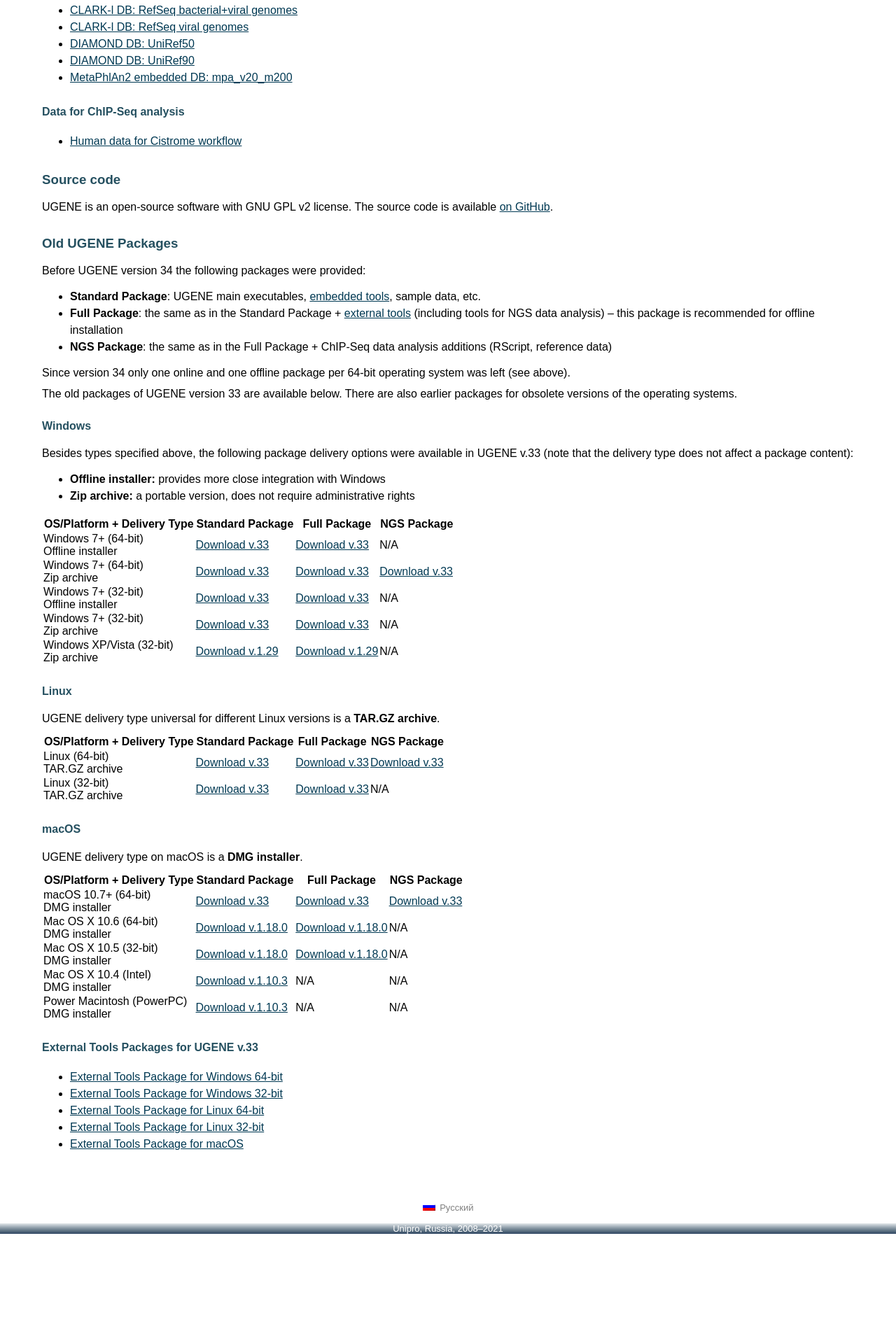
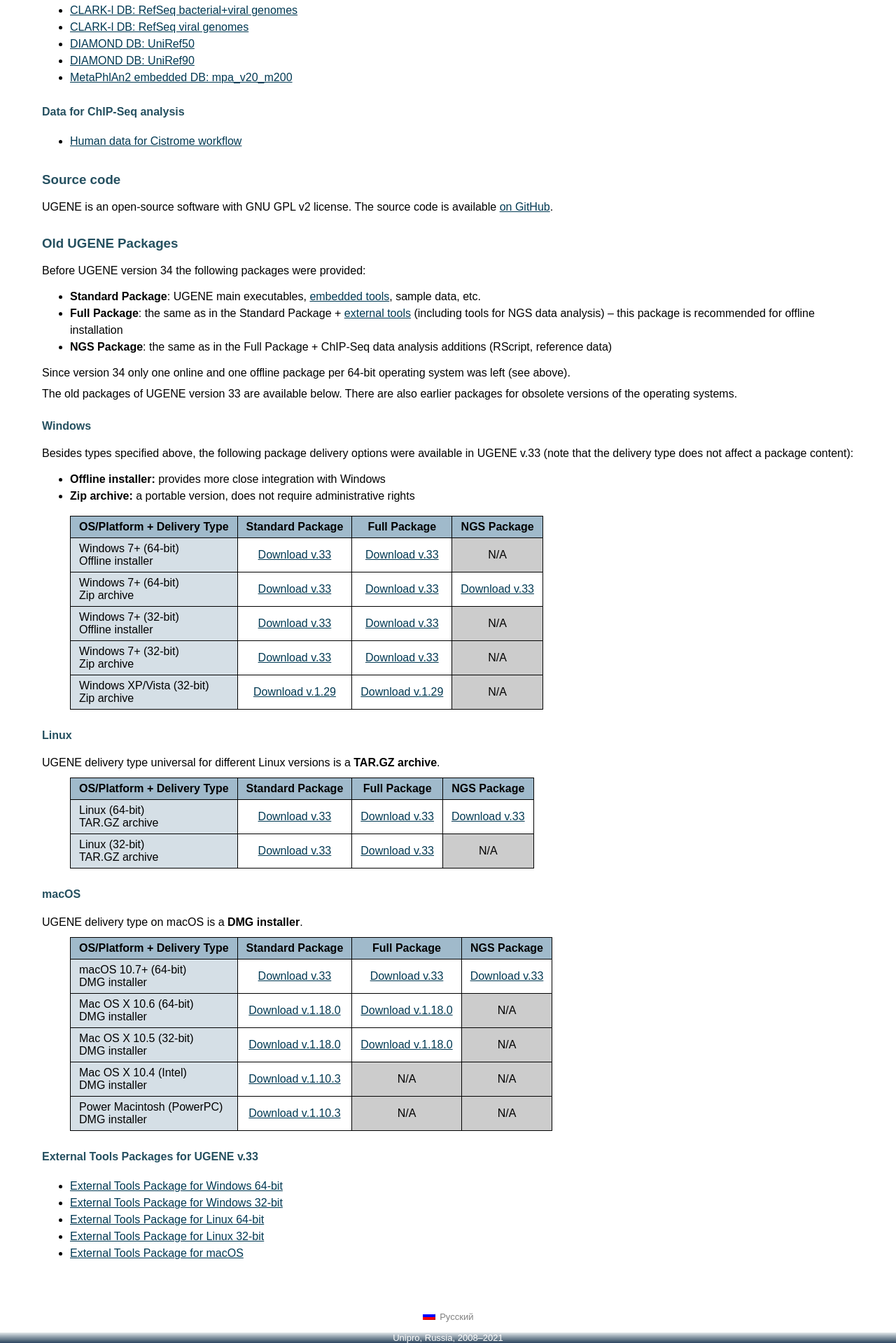
Before and after one commit to ugeneunipro/ugeneunipro.github.io, a Jekyll site: the page built from docs/download-all.html, in a window 1280 px wide. Shown: the part 1233-3152 px from the top of the page at 70% size. Built offline with Jekyll 4.4.1, drawn with Linux system fonts in a browser that asks for light colours; before the commit the page ends 2996 px from its top, so only the background shows below that.

Commit message:
Add more download links + styles tune-up

```diff
--- a/docs/_config.yml
+++ b/docs/_config.yml
@@ -3,6 +3,11 @@
 # Download links
 ugene:
   doc_version: "38"
+  download_link_ugene_latest_linux_x86_64_portable: "https://github.com/ugeneunipro/ugene/releases/download/38.1/ugene-38.1-linux-x86-64.tar.gz"
+  download_link_ugene_latest_mac_x86_64_portable: "https://github.com/ugeneunipro/ugene/releases/download/38.1/ugene-38.1-mac-x86-64.dmg"
+  download_link_ugene_latest_sources_gz: "https://github.com/ugeneunipro/ugene/archive/refs/tags/38.1.tar.gz"
+  download_link_ugene_latest_sources_zip: "https://github.com/ugeneunipro/ugene/archive/refs/tags/38.1.zip"
+  download_link_ugene_latest_win_x86_64: "https://github.com/ugeneunipro/ugene/releases/download/38.1/ugene-38.1-win-x86-64.exe"
   download_link_ugene_latest_win_x86_64_portable: "https://github.com/ugeneunipro/ugene/releases/download/38.1/ugene-38.1-win-x86-64-portable.zip"
 
 exclude:
--- a/docs/_sass/body.scss
+++ /dev/null
@@ -1,56 +0,0 @@
-html {
-  height: 100%;
-}
-body {
-  background-color: white;
-  font-family: Arial, sans-serif;
-  margin: 0;
-  padding: 0;
-  height: 100%;
-
-  .full-height-page {
-    width: 100%;
-    min-height: 100%;
-    position: relative;
-  }
-
-  img {
-    border: 0;
-  }
-
-  h1, h2, h3, h4, h5 {
-    font-family: sans-serif, verdana, arial, helvetica;
-    color: #255060;
-  }
-
-  h2 {
-    font-size: 24px;
-  }
-
-  table {
-    border: 0;
-
-    td {
-      padding: 0;
-    }
-  }
-
-  main {
-    margin-top: 50px;
-    margin-left: 60px;
-    margin-right: 60px;
-    padding-bottom: 100px;
-  }
-
-  footer {
-    position: absolute;
-    bottom: 0;
-    height: 45px;
-    width: 100%;
-  }
-
-  .emphasize_words {
-    font-weight: bold;
-    color: #395968;
-  }
-}
--- a/docs/_sass/header.scss
+++ b/docs/_sass/header.scss
@@ -101,6 +101,7 @@
 
       li {
         min-width: 150px;
+        width: calc(100% - 40px);
         padding-left: 10px;
         padding-right: 30px;
       }
--- /dev/null
+++ b/docs/_sass/main.scss
@@ -0,0 +1,23 @@
+html {
+  height: 100%;
+}
+
+.full-height-page {
+  width: 100%;
+  min-height: 100%;
+  position: relative;
+}
+
+main {
+  margin-top: 50px;
+  margin-left: 60px;
+  margin-right: 60px;
+  padding-bottom: 100px;
+}
+
+footer {
+  position: absolute;
+  bottom: 0;
+  height: 45px;
+  width: 100%;
+}
--- a/docs/_sass/pages/download.scss
+++ b/docs/_sass/pages/download.scss
@@ -39,4 +39,56 @@
   ul.general_content {
     line-height: 150%;
   }
+
+  table.general_content {
+    margin-left: 40px;
+    border: 1px solid black;
+    border-collapse: collapse;
+  }
+
+  table.general_content th {
+    border: 1px solid black;
+    font-weight: bold;
+    padding: 6px 12px 6px 12px;
+    text-align: center;
+    background-color: #a0bacb;
+  }
+
+  table.general_content th:first-child {
+    text-align: left;
+  }
+
+  table.general_content td {
+    border: 1px solid black;
+    font-weight: normal;
+    padding: 6px 12px 6px 12px;
+    text-align: center;
+  }
+
+  table.general_content td:first-child {
+    text-align: left;
+    background-color: #d5dfe6;
+  }
+
+  td.obsolete_data {
+    background-color: #cccccc;
+  }
+
+  div.tutorial_step {
+    margin-top: 40px;
+  }
+
+  div.tutorial_step_header {
+    font-weight: bold;
+  }
+
+
+  .download_page_main a {
+    color: #003953;
+  }
+
+  .emphasize_words {
+    font-weight: bold;
+    color: #395968;
+  }
 }
--- a/docs/assets/css/site.scss
+++ b/docs/assets/css/site.scss
@@ -1,13 +1,42 @@
 ---
 ---
 
-@import 'body';
+@import 'footer';
 @import 'header';
-@import 'footer';
 @import 'links';
+@import 'main';
 @import 'pages/changelist';
 @import 'pages/documentation';
 @import 'pages/download';
 @import 'pages/index';
 @import 'pages/podcast';
 @import 'pages/support';
+
+
+body {
+  background-color: white;
+  font-family: Arial, sans-serif;
+  margin: 0;
+  padding: 0;
+  height: 100%;
+
+  img {
+    border: 0;
+  }
+
+  h1, h2, h3, h4, h5 {
+    color: #255060;
+  }
+
+  h2 {
+    font-size: 24px;
+  }
+
+  table {
+    border: 0;
+
+    td {
+      padding: 0;
+    }
+  }
+}
--- a/docs/download-all.html
+++ b/docs/download-all.html
@@ -23,13 +23,21 @@
             <h3 class="general_content">Offline Installers And Portable Packages</h3>
             <div class="general_content">Complete UGENE packages for offline installation with external tools included.</div>
             <ul class="general_content">
-                <li><a href="http://ugene.net/downloads/ugene_latest_win_x86_64_full.html">UGENE Offline Installer for Windows 64-bit</a></li>
+                <li>
+                    <!--suppress HtmlUnknownTarget -->
+                    <a href="{{site.ugene.download_link_ugene_latest_win_x86_64}}">UGENE Offline Installer for Windows 64-bit</a></li>
                 <li>
                     <!--suppress HtmlUnknownTarget -->
                     <a href="{{site.ugene.download_link_ugene_latest_win_x86_64_portable}}">UGENE Portable Package for Windows 64-bit</a>
                 </li>
-                <li><a href="http://ugene.net/downloads/ugene_latest_linux_x11_x86-64_full.html">UGENE Portable Package for Linux 64-bit</a></li>
-                <li><a href="http://ugene.net/downloads/ugene_get_latest_mac_x86_64_full.html">UGENE Offline Installer for macOS</a></li>
+                <li>
+                    <!--suppress HtmlUnknownTarget -->
+                    <a href="{{site.ugene.download_link_ugene_latest_linux_x86_64_portable}}">UGENE Portable Package for Linux 64-bit</a>
+                </li>
+                <li>
+                    <!--suppress HtmlUnknownTarget -->
+                    <a href="{{site.ugene.download_link_ugene_latest_mac_x86_64_portable}}">UGENE Offline Installer for macOS</a>
+                </li>
             </ul>
             <h3 id="en_data_analysis_tools" class="general_content">External Tools (third-party)</h3>
             <div class="general_content">UGENE provides GUI for a lot of popular command-line bioinformatics tools.&nbsp;<br/>
```
